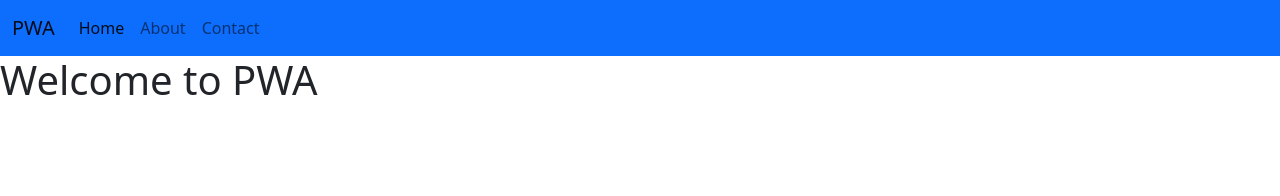
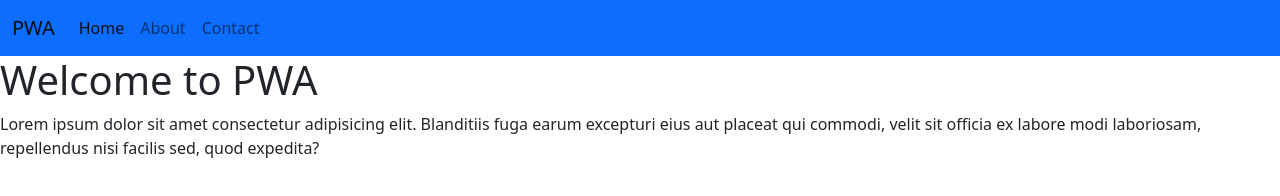
Before and after one commit to ONKAr156/pwa, a plain HTML site: page index.html in a window 1280 px wide. Drawn offline with nearby package versions, Linux system fonts and the light colour scheme.

Commit message:
this is updated

```diff
--- a/index.html
+++ b/index.html
@@ -1,11 +1,13 @@
 <!doctype html>
 <html lang="en">
+
 <head>
     <meta charset="utf-8">
     <meta name="viewport" content="width=device-width, initial-scale=1">
     <title>Bootstrap By SKILLHUB</title>
     <link href="https://cdn.jsdelivr.net/npm/bootstrap@5.2.0-beta1/dist/css/bootstrap.min.css" rel="stylesheet">
 </head>
+
 <body>
     <nav class="navbar navbar-expand-lg  bg-primary">
         <div class="container-fluid ">
@@ -23,6 +25,9 @@
         </div>
     </nav>
     <h1>Welcome to PWA</h1>
-    <script src="https://cdn.jsdelivr.net/npm/bootstrap@5.2.0-beta1/dist/js/bootstrap.bundle.min.js" ></script>
+    <p>Lorem ipsum dolor sit amet consectetur adipisicing elit. Blanditiis fuga earum excepturi eius aut placeat qui
+        commodi, velit sit officia ex labore modi laboriosam, repellendus nisi facilis sed, quod expedita?</p>
+    <script src="https://cdn.jsdelivr.net/npm/bootstrap@5.2.0-beta1/dist/js/bootstrap.bundle.min.js"></script>
 </body>
+
 </html>
```
Lines whose indentation alone changed are shown as unchanged.
